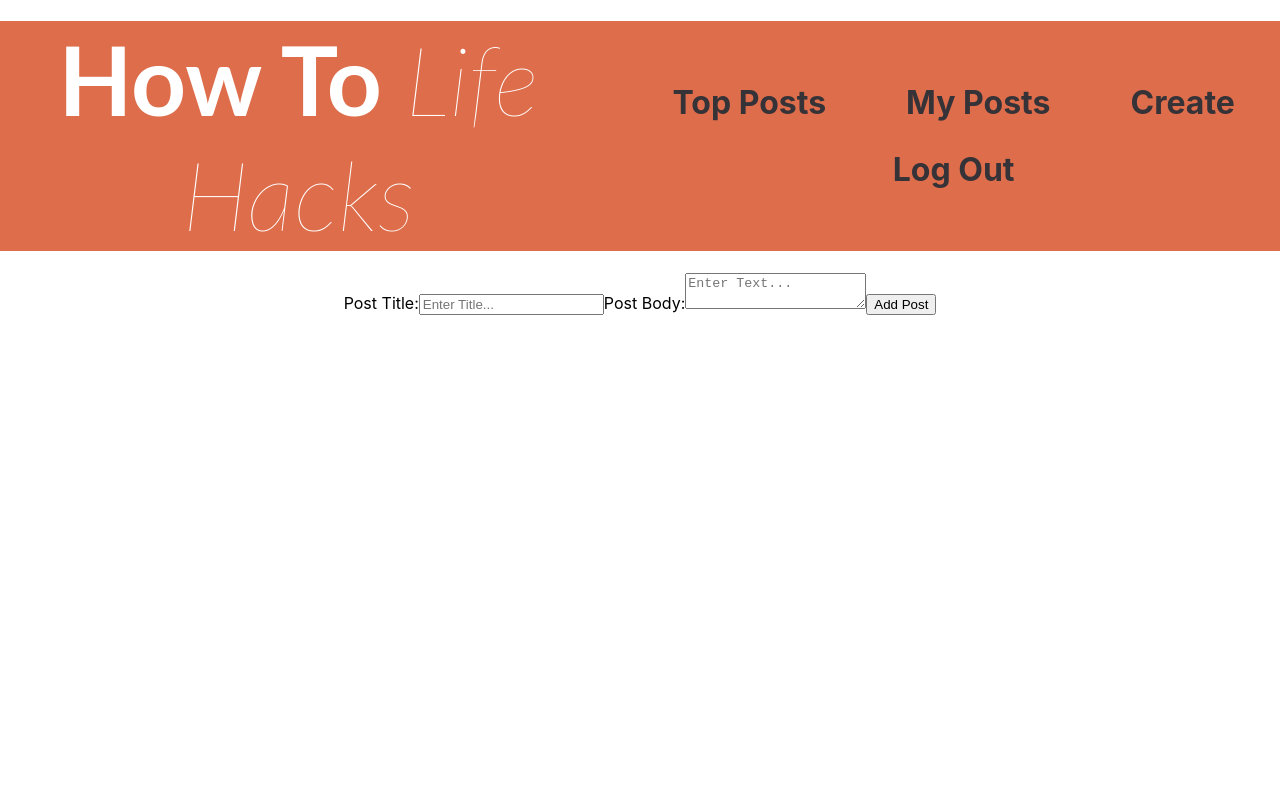
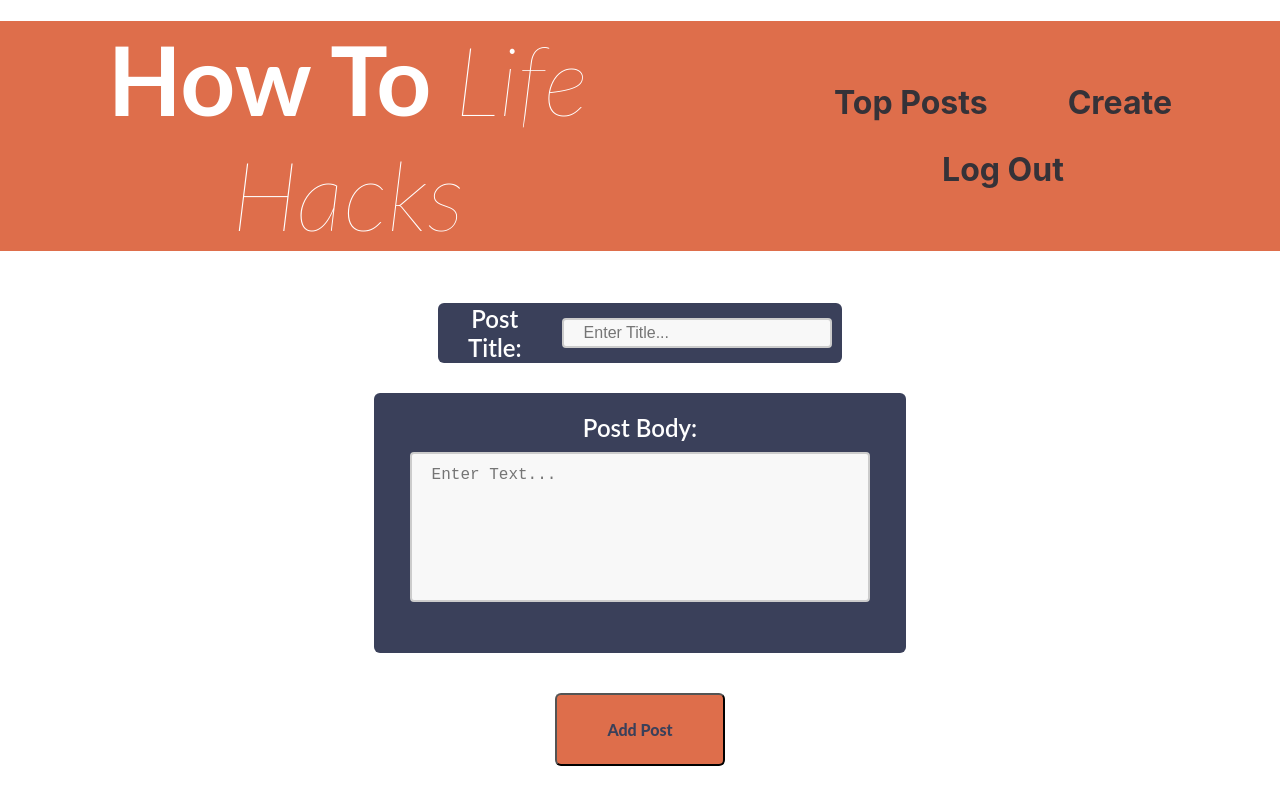
Before and after one commit to bw-howto/frontend, a React (Create React App) app: page /create-posts in a window 1280 px wide. Built offline with nearby package versions, Linux system fonts and the light colour scheme; sample sign-in values are in the browser's storage.

Commit message:
most everything has styles, just need to add animations and fancy stuff

```diff
--- a/src/components/Header.js
+++ b/src/components/Header.js
@@ -48,7 +48,6 @@ export default function Header() {
 					</TitleLink>
 					<Links>
 						<HeaderLink to="/top-posts">Top Posts</HeaderLink>
-						<HeaderLink to="/my-posts">My Posts</HeaderLink>
 						<HeaderLink to="/create-posts">Create</HeaderLink>
 						<HeaderLink to="/logout">Log Out</HeaderLink>
 					</Links>
--- a/src/components/Login.js
+++ b/src/components/Login.js
@@ -12,15 +12,27 @@ const MyForm = styled(Form)`
 	margin: 50px auto;
 	padding: 25px;
 	width: 25%;
-	background: #f7ef99;
+	background: #3a405a;
+	border-radius: 6px;
+	:hover {
+		transition: 0.3s;
+		box-shadow: 0 8px 16px 0 rgba(0, 0, 0, 0.2);
+	}
 `;
 
 const Button = styled.button`
 	width: 200px;
 	height: 35px;
-	background-color: #f78e69;
+	background-color: #de6e4b;
 	color: #fff;
 	border-radius: 3px;
+	font-size: 1rem;
+	font-weight: 800;
+	margin-top: 25px;
+	:hover {
+		background-color: #de6e4b;
+		color: #3a405a;
+	}
 `;
 
 const FormField = styled(Field)`
@@ -31,10 +43,11 @@ const FormField = styled(Field)`
 const Title = styled.h1`
 	padding: 1px;
 	margin: 1px;
-	color: #353238;
+	color: #de6e4b;
 `;
 const Error = styled.p`
 	color: red;
+	margin: 0;
 `;
 
 const UserForm = ({ touched, errors, status, handleSubmit }) => {
--- a/src/components/PostForm.js
+++ b/src/components/PostForm.js
@@ -1,6 +1,93 @@
 import React from "react";
 import { connect } from "react-redux";
 import { addPost } from "../actions";
+import styled from "styled-components";
+
+const Form = styled.form`
+	display: flex;
+	flex-direction: column;
+	width: 100%;
+	align-items:center;
+`;
+const FormBackground =styled.div`
+	background: #3a405a;
+	width: 30%;
+	height: 40px;
+	display: flex;
+	align-items: center;
+	justify-content: space-around;
+	padding: 10px;
+	border-radius: 6px;
+	margin: 30px;
+`;
+const PostTitle = styled.label`
+	font-size: 1.5rem;
+	text-align: center;
+	color: white;
+	font-weight: 600;
+	font-family: "Lato", sans-serif;
+	padding-right: 20px;
+	width: auto;
+`;
+const TitleInput = styled.input`
+height: 30px;
+width: 300px;
+padding: 12px 20px;
+box-sizing: border-box;
+border: 2px solid #ccc;
+border-radius: 4px;
+background-color: #f8f8f8;
+font-size: 16px;
+resize: none;
+`;
+
+const FormBackground2 =styled.div`
+	display: flex;
+	flex-direction: column;
+	justify-content: flex-start;
+	align-items: center;
+	background: #3a405a;
+	width: 40%;
+	height: 240px;
+	padding: 10px;
+	border-radius: 6px;
+	margin-bottom: 30px;
+`;
+const PostTitle2 = styled.label`
+	font-size: 1.5rem;
+	text-align: center;
+	color: white;
+	font-weight: 600;
+	font-family: "Lato", sans-serif;
+	padding: 10px;
+`;
+const TitleInput2 = styled.textarea`
+width: 90%;
+height: 150px;
+padding: 12px 20px;
+box-sizing: border-box;
+border: 2px solid #ccc;
+border-radius: 4px;
+background-color: #f8f8f8;
+font-size: 16px;
+resize: none;
+`;
+
+const Button = styled.button`
+	font-family: "Lato", sans-serif;
+	font-size: 1rem;
+	font-weight: 800;
+	background-color: #de6e4b;
+	color: #3a405a;
+	text-align: center;
+	text-decoration: none;
+	margin: 10px;
+	padding: 25px 50px;
+	border-radius: 6px;
+	:hover {
+		color: white;
+	}
+`;
 
 const PostForm = props => {
 	const [newPost, setNewPost] = React.useState({
@@ -22,25 +109,29 @@ const PostForm = props => {
 	};
 
 	return (
-		<form onSubmit={handleSubmit}>
-			<label htmlFor="postName">Post Title:</label>
-			<input
+		<Form onSubmit={handleSubmit}>
+			<FormBackground>
+			<PostTitle htmlFor="postName">Post Title:</PostTitle>
+			<TitleInput
 				type="text"
 				name="postName"
 				onChange={handleChange}
 				placeholder="Enter Title..."
 				value={newPost.postName}
 			/>
-			<label htmlFor="description">Post Body:</label>
-			<textarea
+			</FormBackground>
+			<FormBackground2>
+			<PostTitle2 htmlFor="description">Post Body:</PostTitle2>
+			<TitleInput2
 				onChange={handleChange}
 				col="5"
 				name="description"
 				value={newPost.description}
 				placeholder="Enter Text..."
 			/>
-			<button type="submit">Add Post</button>
-		</form>
+			</FormBackground2>
+			<Button type="submit">Add Post</Button>
+		</Form>
 	);
 };
 
--- a/src/components/Register.js
+++ b/src/components/Register.js
@@ -1,4 +1,4 @@
-import React from "react";
+import React, { useState, useEffect } from "react";
 import axios from "axios";
 import { withFormik, Form, Field } from "formik";
 import * as Yup from "yup";
@@ -12,15 +12,27 @@ const MyForm = styled(Form)`
 	margin: 50px auto;
 	padding: 25px;
 	width: 25%;
-	background: #f7ef99;
+	background: #3a405a;
+	border-radius: 6px;
+	:hover {
+		transition: 0.3s;
+		box-shadow: 0 8px 16px 0 rgba(0, 0, 0, 0.2);
+	}
 `;
 
 const Button = styled.button`
 	width: 200px;
 	height: 35px;
-	background-color: #f78e69;
+	background-color: #de6e4b;
 	color: #fff;
 	border-radius: 3px;
+	font-size: 1rem;
+	font-weight: 800;
+	margin-top: 25px;
+	:hover {
+		background-color: #de6e4b;
+		color: #3a405a;
+	}
 `;
 
 const FormField = styled(Field)`
@@ -31,13 +43,22 @@ const FormField = styled(Field)`
 const Title = styled.h1`
 	padding: 1px;
 	margin: 1px;
-	color: #5d675b;
+	color: #de6e4b;
 `;
 const Error = styled.p`
 	color: red;
+	margin: 0;
 `;
 
+
+
 const UserForm = ({ values, touched, errors, status }) => {
+	const [users, setUsers] = useState([]);
+
+	useEffect(() => {
+		status && setUsers(users => [...users, status]);
+	}, [status]);
+
 	return (
 		<div>
 			<MyForm>
@@ -64,9 +85,7 @@ const UserForm = ({ values, touched, errors, status }) => {
 					<option value="user" label="User" />
 					<option value="creator" label="Creator" />
 				</Field>
-				{touched.accountType && errors.accountType && (
-					<Error>{errors.accountType}</Error>
-				)}
+				{touched.accountType && errors.accountType && <Error>{errors.accountType}</Error>}
 
 				<Button type="submit">Submit</Button>
 			</MyForm>
@@ -84,6 +103,7 @@ const FormikForm = withFormik({
 	},
 
 	validationSchema: Yup.object().shape({
+
 		username: Yup.string()
 			.min(3, "User Name must be at least three characters")
 			.required("Please input a user name"),
@@ -92,9 +112,9 @@ const FormikForm = withFormik({
 			.min(5, "Password must be at least 5 characters")
 			.required("Password must be entered"),
 
-		accountType: Yup.string()
+			accountType: Yup.string()
 			.oneOf(["user", "creator"])
-			.required("Please select one"),
+			.required("Please select one")
 	}),
 
 	handleSubmit(values, { props }) {
@@ -102,7 +122,7 @@ const FormikForm = withFormik({
 			.post("https://how-to-michaelbaynon.herokuapp.com/api/register", values)
 			.then(res => {
 				console.log(res.data);
-				props.history.push("/login");
+				props.history.push("/login")
 			})
 			.catch(err => console.log(err.response));
 	},
--- a/src/components/Search.js
+++ b/src/components/Search.js
@@ -1,6 +1,46 @@
 import React, { useState } from "react";
 import { connect, useDispatch } from "react-redux";
 import { SEARCH_SUCCESS } from "../actions";
+import styled from "styled-components";
+
+const Form = styled.form`
+	display: flex;
+	justify-content: center;
+`;
+
+const FormBackground =styled.div`
+background: #de6e4b;
+	width: 380;
+	height: 45px;
+	display: flex;
+	align-items: center;
+	justify-content: space-around;
+	padding: 10px;
+	border-radius: 6px;
+`;
+const SearchWord = styled.label`
+	font-size: 1.5rem;
+	text-align: center;
+	color: white;
+	font-weight: 600;
+	font-family: "Lato", sans-serif;
+	padding-bottom: 5px;
+`;
+
+const Button = styled.button`
+	font-family: "Lato", sans-serif;
+	font-size: 1rem;
+	font-weight: 800;
+	background-color: #3a405a;
+	color: #de6e4b;
+	text-align: center;
+	text-decoration: none;
+	margin: 10px;
+	border-radius: 6px;
+	:hover {
+		color: white;
+	}
+`;
 
 const Search = props => {
 	const dispatch = useDispatch();
@@ -22,8 +62,9 @@ const Search = props => {
 	};
 
 	return (
-		<form onSubmit={handleSubmit}>
-			<label htmlFor="searchTerm">Search:</label>
+		<Form onSubmit={handleSubmit}>
+			<FormBackground>
+			<SearchWord htmlFor="searchTerm">Search:</SearchWord>
 			<input
 				type="text"
 				onChange={e => handleChange(e)}
@@ -31,8 +72,9 @@ const Search = props => {
 				name="searchTerm"
 				placeholder="Search..."
 			/>
-			<button type="submit">Search</button>
-		</form>
+			<Button type="submit">Search</Button>
+			</FormBackground>
+		</Form>
 	);
 };
 
```
